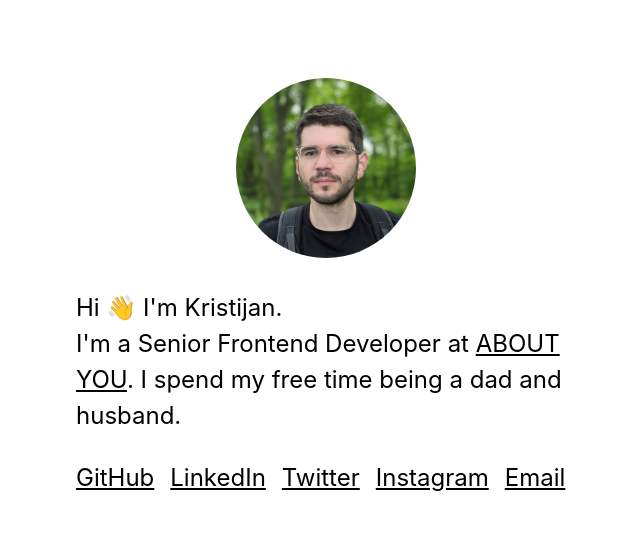
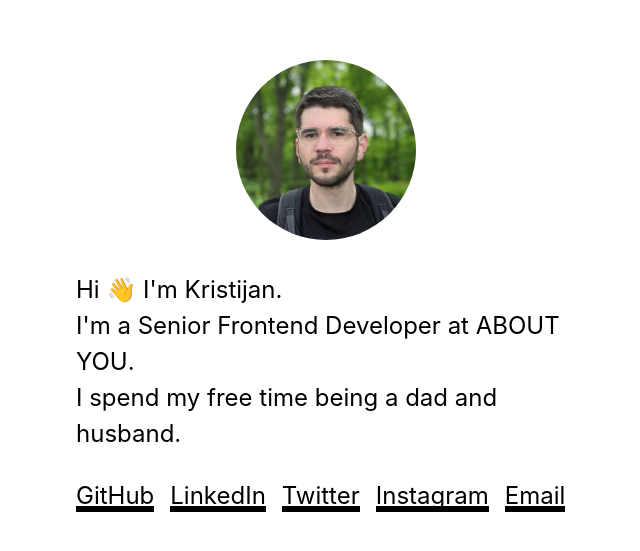
Before and after one commit to kristijanbambir/kristijanbambir.github.com, a Next.js app: page / in a window 1280 px wide. Shown: the part 113-664 px from the top of the page, without its empty margins (314-954 px from the left). Built offline with nearby package versions, Linux system fonts and the light colour scheme.

Commit message:
Add thick link underlines

```diff
--- a/pages/index.tsx
+++ b/pages/index.tsx
@@ -24,8 +24,8 @@ export default function Home() {
           Hi 👋 I&apos;m Kristijan.
           <br />
           I&apos;m a Senior Frontend Developer at{' '}
-          <a href="https://aboutyou.tech/">ABOUT YOU</a>. I spend my free time
-          being a dad and husband.
+          <a href="https://aboutyou.tech/">ABOUT YOU</a>.
+          <br />I spend my free time being a dad and husband.
         </p>
 
         <ul className={styles.links}>
--- a/styles/globals.css
+++ b/styles/globals.css
@@ -8,6 +8,18 @@ body {
 
 a {
   color: inherit;
+  text-decoration: none;
+  position: relative;
+}
+
+a::after {
+  content: '';
+  position: absolute;
+  bottom: -2px;
+  left: 0;
+  width: 100%;
+  height: 6px;
+  background-color: black;
 }
 
 p {
@@ -22,8 +34,13 @@ p {
   html {
     color-scheme: dark;
   }
+
   body {
     color: white;
     background: black;
   }
+
+  a::after {
+    background-color: white;
+  }
 }
```
